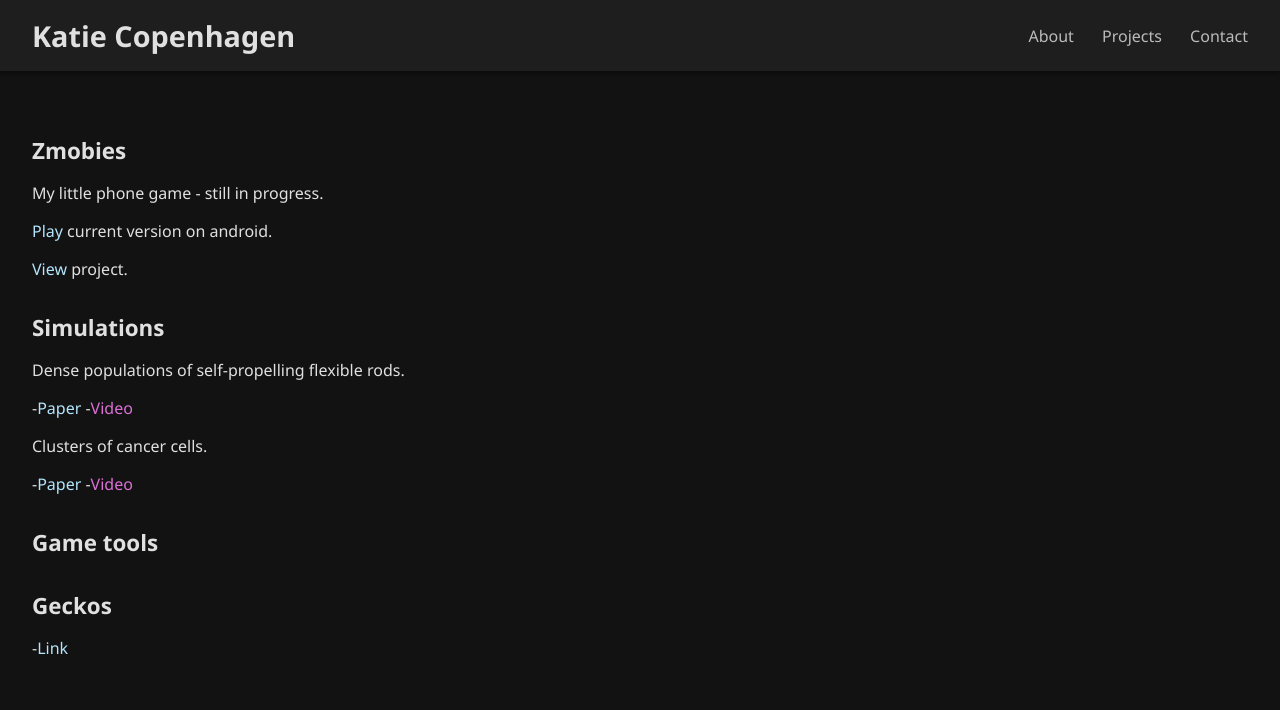
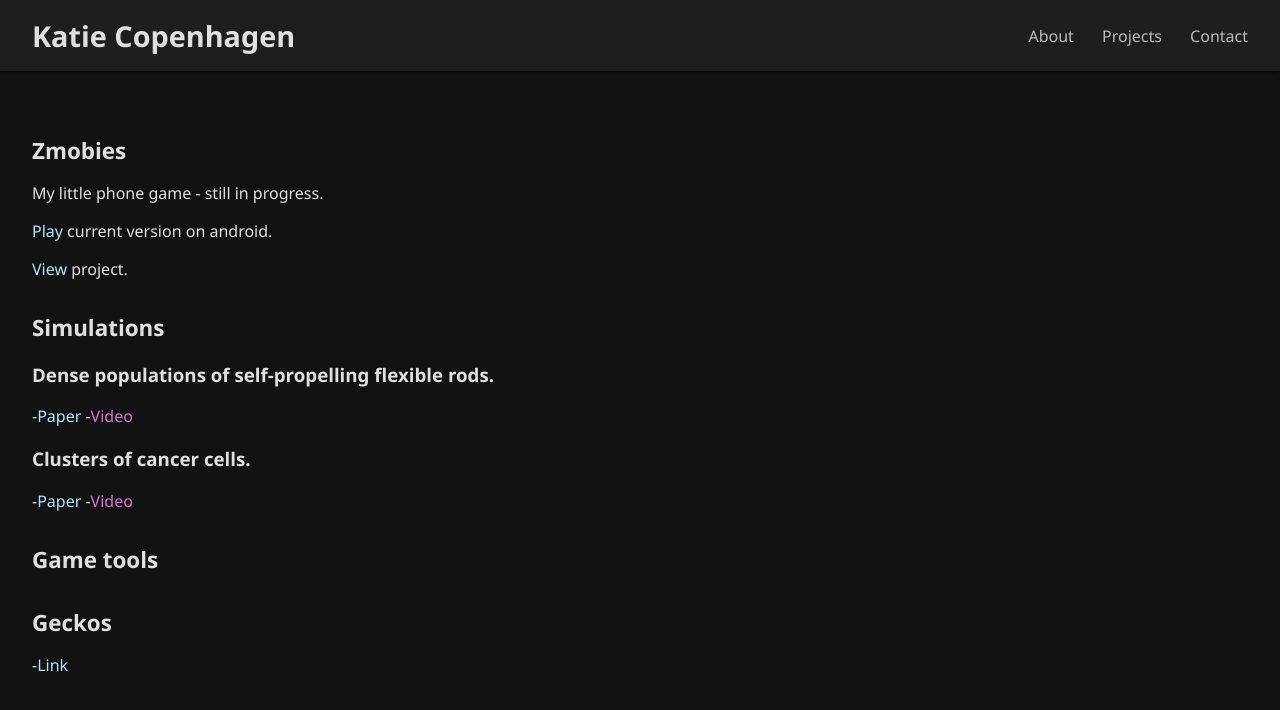
Before and after one commit to kcopenhagen/kcopenhagen.github.io, a Jekyll site: the page built from projects.md, in a window 1280 px wide. Shown: the top 710 px of the page. Built offline with Jekyll 4.4.1, drawn with Linux system fonts in a browser that asks for light colours.

```diff
--- a/projects.md
+++ b/projects.md
@@ -15,14 +15,14 @@ My little phone game - still in progress.
 ## Simulations
 
 
-Dense populations of self-propelling flexible rods.
+### Dense populations of self-propelling flexible rods.
 
 
 -[Paper](https://www.biorxiv.org/content/10.1101/2025.05.23.655808v1.abstract)
 -[Video]()
 
 
-Clusters of cancer cells.
+### Clusters of cancer cells.
 
 
 -[Paper](https://www.science.org/doi/full/10.1126/sciadv.aar8483)
```
